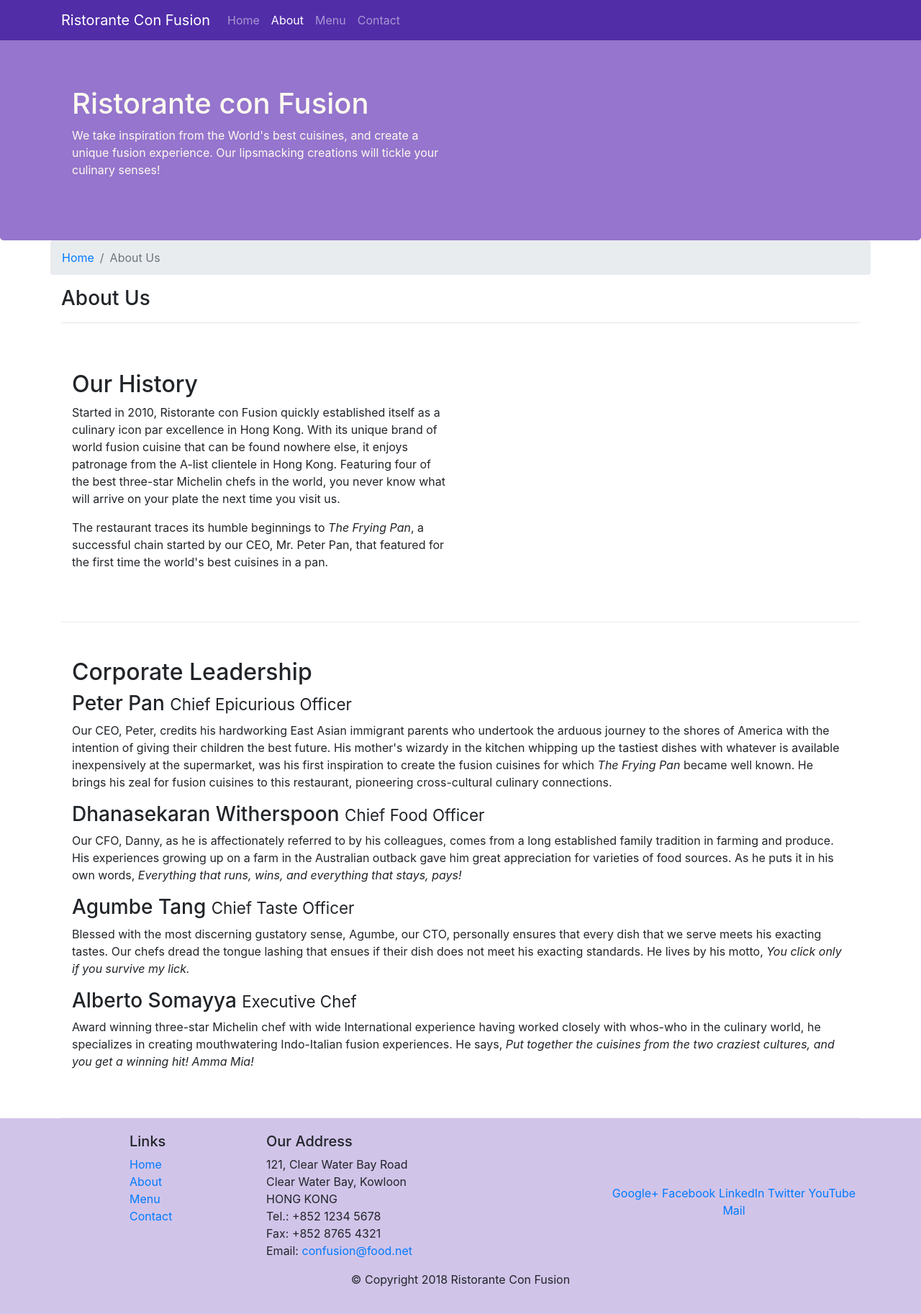
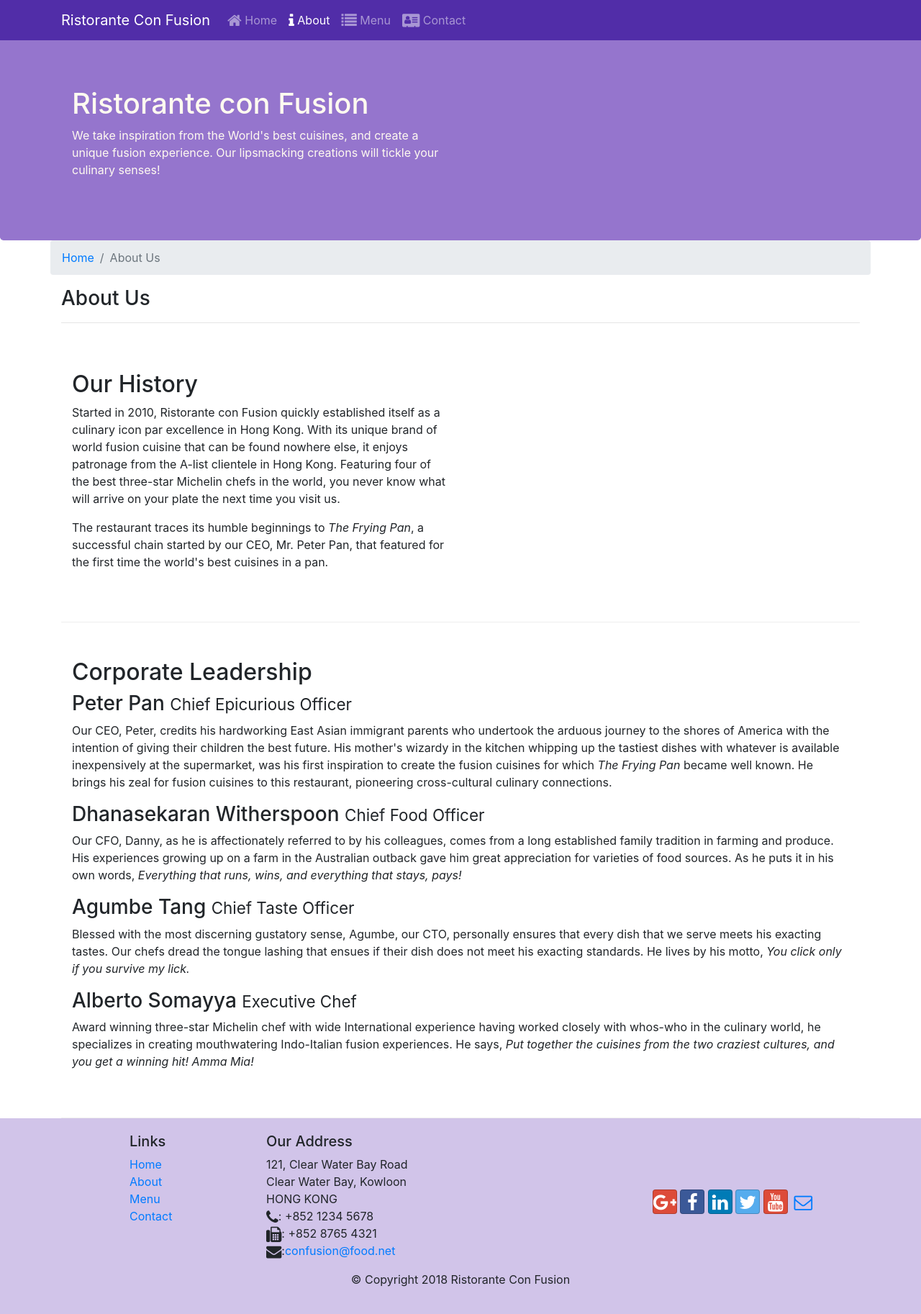
Before and after one commit to eddyMarvinson/conFusion, a website: page aboutus.html in a window 1280 px wide. Shown: the whole page at 72% size. Drawn offline with nearby package versions, Linux system fonts and the light colour scheme.

Commit message:
Icon Fonts

```diff
--- a/aboutus.html
+++ b/aboutus.html
@@ -2,7 +2,6 @@
 <html lang="en">
 
 <head>
-
 	<title>Ristorante Con Fusion: About Us</title>
 	<!-- Required meta tags always come first -->
 	<meta charset="utf-8">
@@ -10,6 +9,8 @@
 	<meta http-equiv="x-ua-compatible" content="ie=edge">
 	<!-- Bootstrap CSS -->
 	<link rel="stylesheet" href="node_modules/bootstrap/dist/css/bootstrap.min.css">
+	<link rel="stylesheet" href="node_modules/font-awesome/css/font-awesome.min.css">
+  	<link rel="stylesheet" href="node_modules/bootstrap-social/bootstrap-social.css">
 	<link rel="stylesheet" href="css/styles.css">
 </head>
 
@@ -22,10 +23,10 @@
 			<a class="navbar-brand" href="#">Ristorante Con Fusion</a>
 			<div class="collapse navbar-collapse" id="Navbar">
 				<ul class="navbar-nav mr-auto">
-                    <li class="nav-item"><a class="nav-link" href="./index.html">Home</a></li>
-                    <li class="nav-item active"><a class="nav-link" href="#">About</a></li>
-                    <li class="nav-item"><a class="nav-link" href="#">Menu</a></li>
-                    <li class="nav-item"><a class="nav-link" href="#">Contact</a></li>
+					<li class="nav-item"><a class="nav-link" href="./index.html"><span class="fa fa-home fa-lg"></span> Home</a></li>
+               <li class="nav-item active"><a class="nav-link" href="#"><span class="fa fa-info fa-lg"></span> About</a></li>
+               <li class="nav-item"><a class="nav-link" href="#"><span class="fa fa-list fa-lg"></span> Menu</a></li>
+               <li class="nav-item"><a class="nav-link" href="#"><span class="fa fa-address-card fa-lg"></span> Contact</a></li>
 				</ul>
 			</div>
 		</div>
@@ -101,19 +102,19 @@
 						121, Clear Water Bay Road<br>
 						Clear Water Bay, Kowloon<br>
 						HONG KONG<br>
-		              Tel.: +852 1234 5678<br>
-		              Fax: +852 8765 4321<br>
-		              Email: <a href="mailto:confusion@food.net">confusion@food.net</a>
+						<i class="fa fa-phone fa-lg"></i>: +852 1234 5678<br>
+                  <i class="fa fa-fax fa-lg"></i>: +852 8765 4321<br>
+                  <i class="fa fa-envelope fa-lg"></i>:<a href="mailto:confusion@food.net">confusion@food.net</a>
 					</address>
 				</div>
 				<div class="col-12 col-sm-4 align-self-center">
                <div class="text-center">
-                        <a href="http://google.com/+">Google+</a>
-                        <a href="http://www.facebook.com/profile.php?id=">Facebook</a>
-                        <a href="http://www.linkedin.com/in/">LinkedIn</a>
-                        <a href="http://twitter.com/">Twitter</a>
-                        <a href="http://youtube.com/">YouTube</a>
-                        <a href="mailto:">Mail</a>
+                  <a class="btn btn-social-icon btn-google" href="http://google.com/+"><i class="fa fa-google-plus"></i></a>
+                  <a class="btn btn-social-icon btn-facebook" href="http://www.facebook.com/profile.php?id="><i class="fa fa-facebook"></i></a>
+                  <a class="btn btn-social-icon btn-linkedin" href="http://www.linkedin.com/in/"><i class="fa fa-linkedin"></i></a>
+                  <a class="btn btn-social-icon btn-twitter" href="http://twitter.com/"><i class="fa fa-twitter"></i></a>
+                  <a class="btn btn-social-icon btn-google" href="http://youtube.com/"><i class="fa fa-youtube"></i></a>
+                  <a class="btn btn-social-icon" href="mailto:"><i class="fa fa-envelope-o"></i></a>
                </div>
 				</div>
 			</div>
@@ -127,5 +128,6 @@
 	<!-- jQuery first, then Popper.js, then Bootstrap JS. -->
 	<script src="node_modules/jquery/dist/jquery.slim.min.js"></script>
 	<script src="node_modules/popper.js/dist/umd/popper.min.js"></script>
+	<script src="node_modules/bootstrap/dist/js/bootstrap.min.js"></script>
 </body>
 </html>
--- a/package.json
+++ b/package.json
@@ -15,6 +15,8 @@
   },
   "dependencies": {
     "bootstrap": "^4.0.0",
+    "bootstrap-social": "^5.1.1",
+    "font-awesome": "^4.7.0",
     "jquery": "^3.3.1",
     "popper.js": "^1.12.9"
   }
```
Also changed, not shown: index.html (+15 -13 lines), 1 other file. Lines whose indentation alone changed are shown as unchanged.
